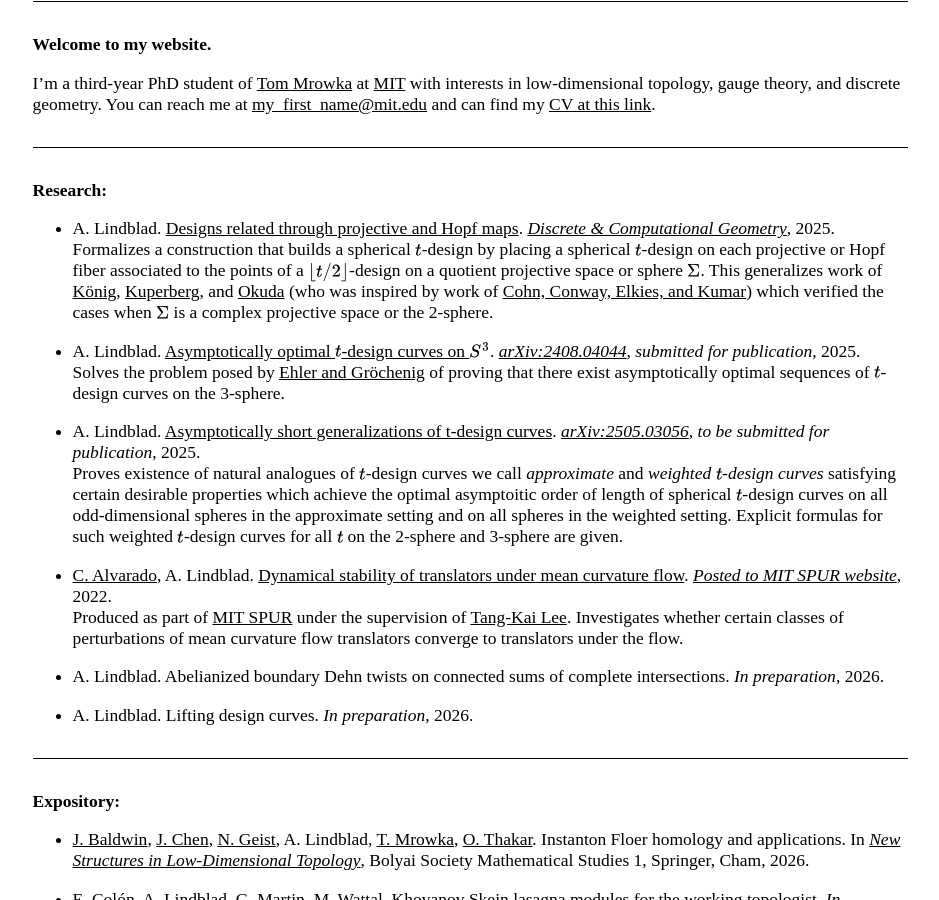
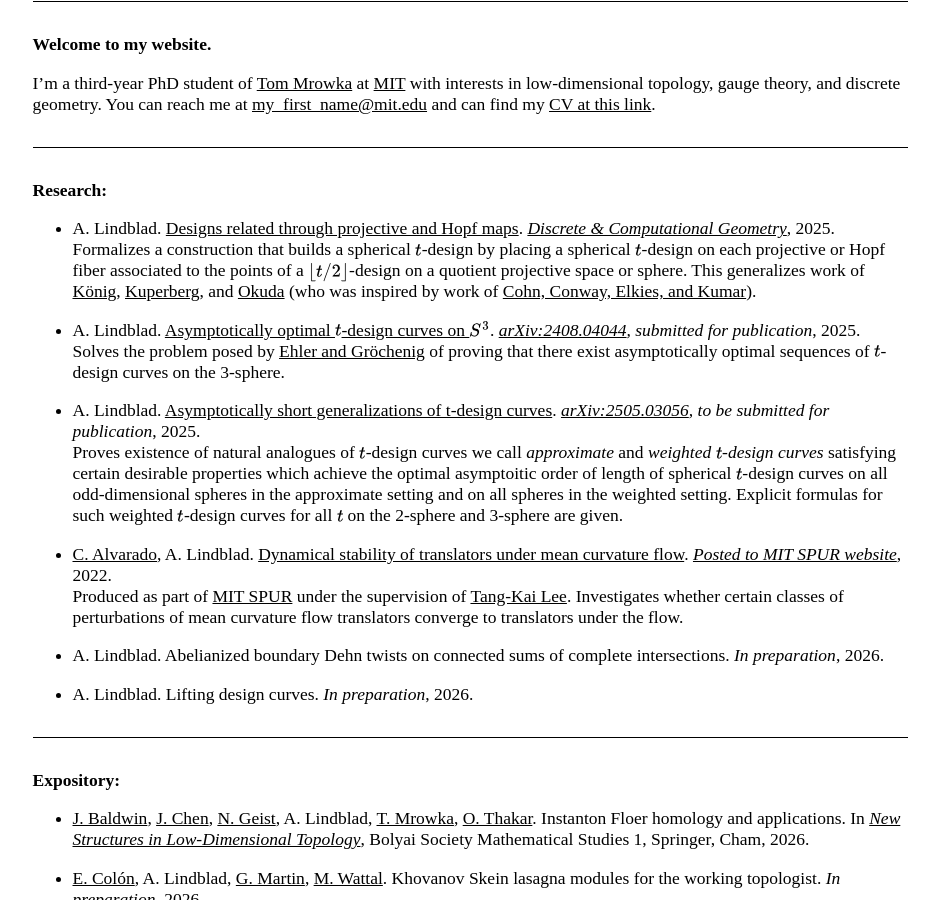
Before and after one commit to AyodejiLindblad/AyodejiLindblad.github.io, a Jekyll site: the page built from index.md, in a window 1280 px wide and 900 px high, scrolled down 435 px. Shown: the whole window, without its empty margins (170-1109 px from the left). Built offline with Jekyll 4.4.1, drawn with Linux system fonts in a browser that asks for light colours; some web fonts are replaced.

Commit message:
Shortened description

```diff
--- a/index.md
+++ b/index.md
@@ -39,7 +39,7 @@ I'm a third-year PhD student of [Tom Mrowka](https://math.mit.edu/~mrowka/) at [
 **Research:**
 
 * A. Lindblad. [Designs related through projective and Hopf maps](https://rdcu.be/eSi5F). *[Discrete & Computational Geometry](https://link.springer.com/article/10.1007/s00454-025-00805-7)*, 2025.
-    Formalizes a construction that builds a spherical $t$\-design by placing a spherical $t$\-design on each projective or Hopf fiber associated to the points of a $\lfloor t/2\rfloor$-design on a quotient projective space or sphere $\Sigma$. This generalizes work of [König](https://mathscinet.ams.org/mathscinet/article?mr=1797231), [Kuperberg](https://epubs.siam.org/doi/10.1137/040615584), and [Okuda](https://arxiv.org/abs/1506.08414) (who was inspired by work of [Cohn, Conway, Elkies, and Kumar](https://projecteuclid.org/journals/experimental-mathematics/volume-16/issue-3/The-D_4-Root-System-Is-Not-Universally-Optimal/em/1204928532.pdf)) which verified the cases when $\Sigma$ is a complex projective space or the 2-sphere.
+    Formalizes a construction that builds a spherical $t$\-design by placing a spherical $t$\-design on each projective or Hopf fiber associated to the points of a $\lfloor t/2\rfloor$-design on a quotient projective space or sphere. This generalizes work of [König](https://mathscinet.ams.org/mathscinet/article?mr=1797231), [Kuperberg](https://epubs.siam.org/doi/10.1137/040615584), and [Okuda](https://arxiv.org/abs/1506.08414) (who was inspired by work of [Cohn, Conway, Elkies, and Kumar](https://projecteuclid.org/journals/experimental-mathematics/volume-16/issue-3/The-D_4-Root-System-Is-Not-Universally-Optimal/em/1204928532.pdf)).
 
 * A. Lindblad. [Asymptotically optimal $t$\-design curves on $S^3$](resources/pdfs/Asymptotically%20optimal%20$t$-design%20curves%20on%20$S^3$.pdf). *[arXiv:2408.04044](https://arxiv.org/abs/2408.04044), submitted for publication*, 2025.
     Solves the problem posed by [Ehler and Gröchenig](https://www.cambridge.org/core/journals/forum-of-mathematics-sigma/article/tdesign-curves-and-mobile-sampling-on-the-sphere/3876FD22A0D8BC17B9F2207F53142466) of proving that there exist asymptotically optimal sequences of $t$\-design curves on the 3-sphere.
```
